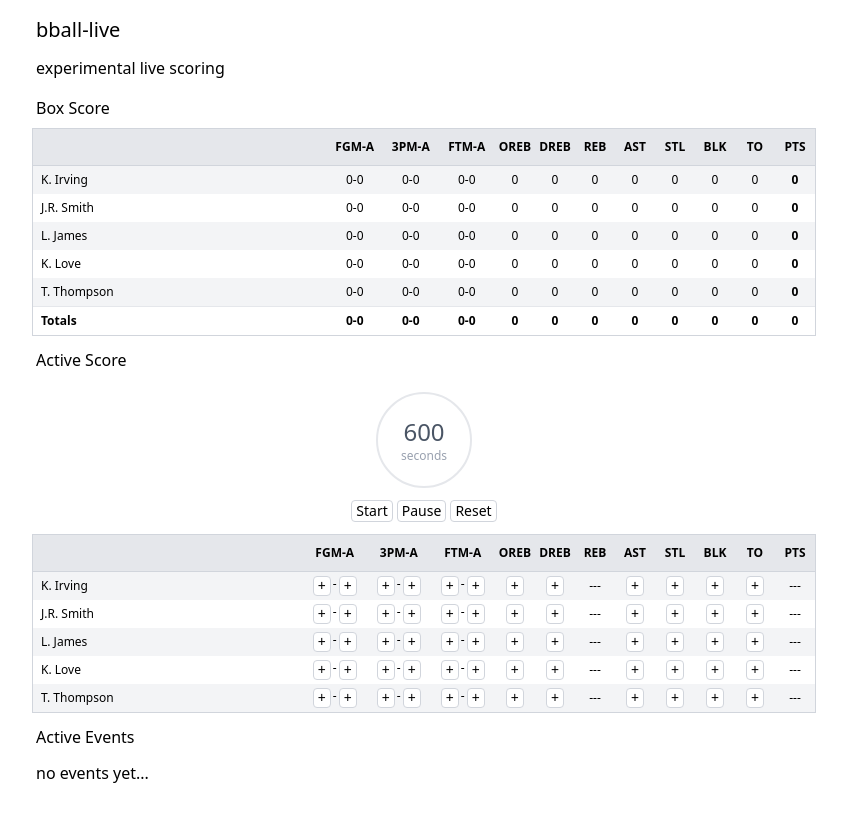
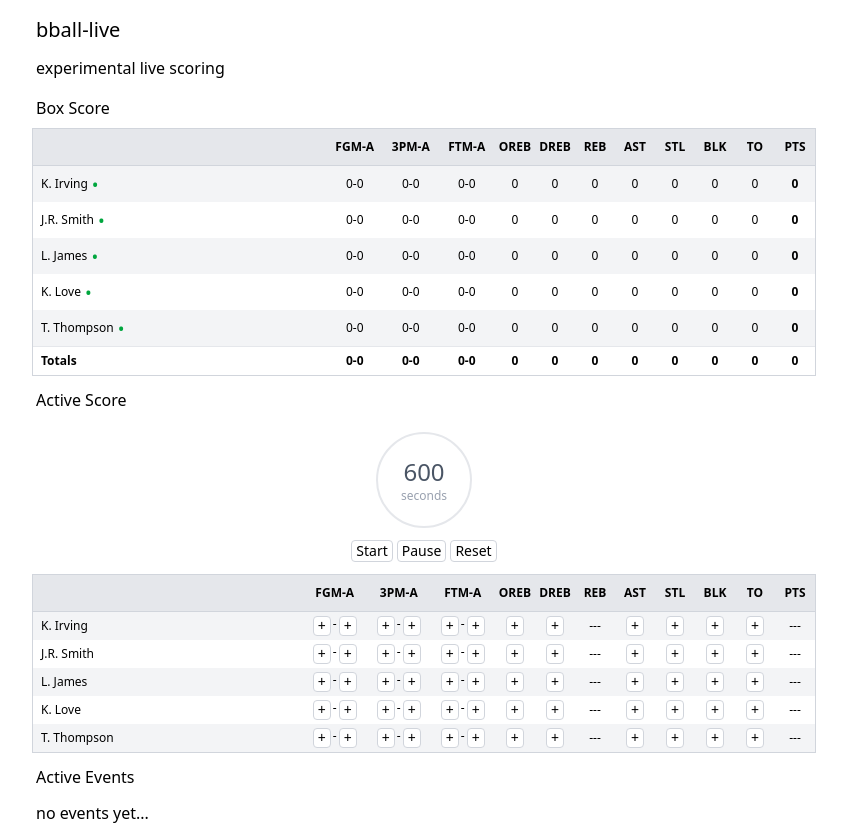
Before and after one commit to ober9k/bball-live, an Angular app: page / in a window 1280 px wide. Shown: the whole page, without its empty margins (216-1063 px from the left). Before the commit the page ends 800 px from the top, so only its background shows below. Built offline with nearby package versions, Linux system fonts and the light colour scheme.

Commit message:
Added separate component for showing player name with status

```diff
--- a/src/app/components/box-score-table/box-score-table.html
+++ b/src/app/components/box-score-table/box-score-table.html
@@ -20,7 +20,7 @@
       @for (playerStatsLog of playerStatsLogs(); track playerStatsLog.id) {
         <tr class="odd:bg-gray-100">
           <td class="w-auto px-2 py-1.5 text-xs">
-            {{ playerStatsLog.player.name }}
+            <app-player-name [player]="playerStatsLog.player" [active]="playerStatsLog.active" />
           </td>
           <td class="w-14 px-1 py-1.5 text-xs text-center">
             {{ playerStatsLog.stats.fieldGoalMade_2 }}-{{ playerStatsLog.stats.fieldGoalAttempted_2 }}
--- a/src/app/components/box-score-table/box-score-table.ts
+++ b/src/app/components/box-score-table/box-score-table.ts
@@ -1,3 +1,4 @@
+import { PlayerName } from '@/components/player/player-name/player-name';
 import { PointsPipe } from '@/pipes/stats/points-pipe';
 import { ReboundsPipe } from '@/pipes/stats/rebounds-pipe';
 import { PlayerStatsLog } from '@/types/logs/PlayerStatsLog';
@@ -9,7 +10,8 @@ import { Component, computed, input } from '@angular/core';
   standalone: true,
   imports: [
     PointsPipe,
-    ReboundsPipe
+    ReboundsPipe,
+    PlayerName
   ]
 })
 export class BoxScoreTable {
--- /dev/null
+++ b/src/app/components/player/player-name/player-name.css
@@ -0,0 +1,13 @@
+@import "tailwindcss";
+
+.player {
+  .name {
+    @apply text-xs/6;
+  }
+
+  .status {
+    @apply absolute;
+    @apply px-1;
+    @apply text-lg/6 text-green-600;
+  }
+}
--- /dev/null
+++ b/src/app/components/player/player-name/player-name.html
@@ -0,0 +1,10 @@
+<span class="player">
+  <span class="name">
+    {{ player().name }}
+  </span>
+  @if (active()) {
+    <span class="status">
+    &bullet;
+  </span>
+  }
+</span>
--- /dev/null
+++ b/src/app/components/player/player-name/player-name.ts
@@ -0,0 +1,15 @@
+import { Player } from '@/types/Player';
+import { Component, input } from '@angular/core';
+
+@Component({
+  selector: 'app-player-name',
+  styleUrl: './player-name.css',
+  templateUrl: './player-name.html',
+  standalone: true,
+})
+export class PlayerName {
+
+  player = input.required<Player>();
+  active = input<boolean>(false);
+
+}
```
